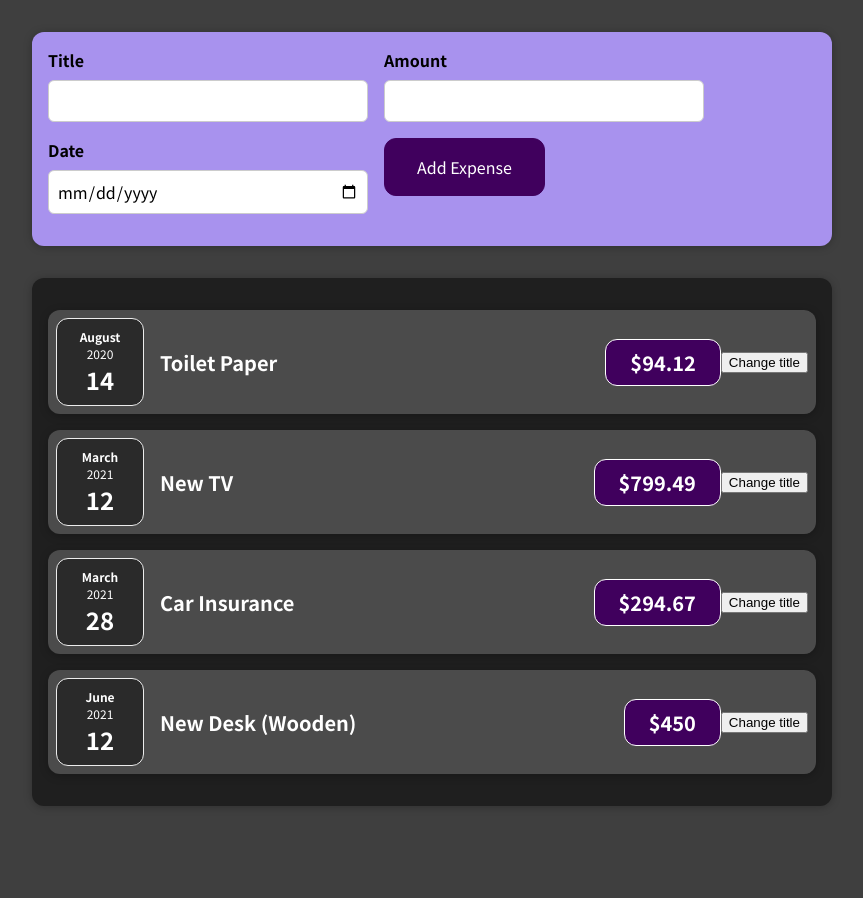
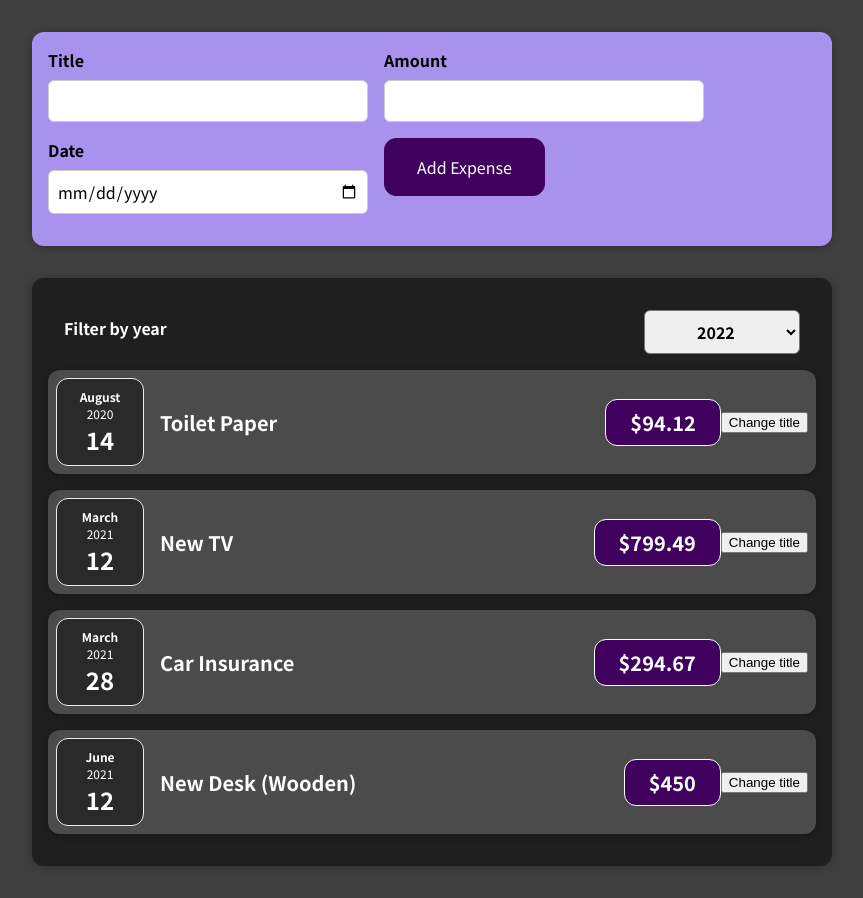
Before and after one commit to HemantKhinchiProjects/react-event, a React (Create React App) app: page / in a window 1280 px wide. Shown: the whole page, without its empty margins (208-1071 px from the left). Before the commit the page ends 838 px from the top, so only its background shows below. Built offline with nearby package versions, Linux system fonts and the light colour scheme.

Commit message:
1 file modified

```diff
--- a/src/components/expenseItem/Expenses.js
+++ b/src/components/expenseItem/Expenses.js
@@ -1,10 +1,19 @@
-import React from 'react';
+import React, { useState } from 'react';
 import './Expenses.css';
 import ExpenseItem from './ExpenseItem';
+import ExpensesFilter from './ExpensesFilter';
 import Card from '../ui/Card';
 function Expenses(props) {
+  const [filtredYear, setFiltredYear] = useState();
+  const filterChangehandler = (selectedYear) => {
+    setFiltredYear(selectedYear);
+  };
   return (
     <Card className="expenses">
+      <ExpensesFilter
+        selected={filtredYear}
+        onChangeFilter={filterChangehandler}
+      />
       <ExpenseItem
         title={props.items[0].title}
         amount={props.items[0].amount}
```
